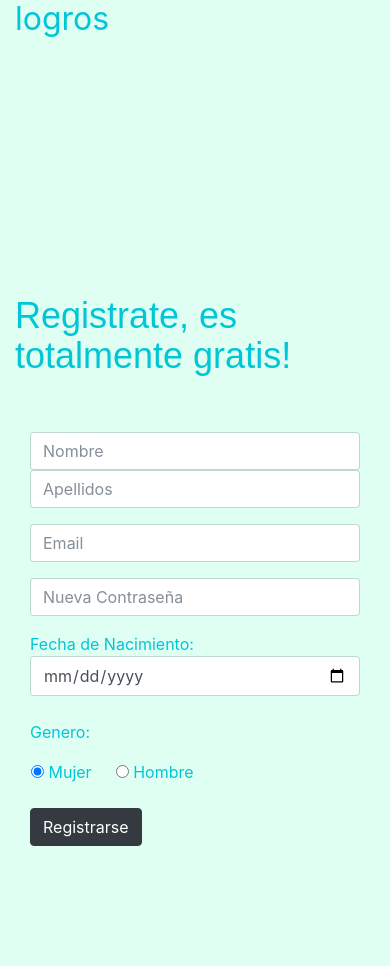
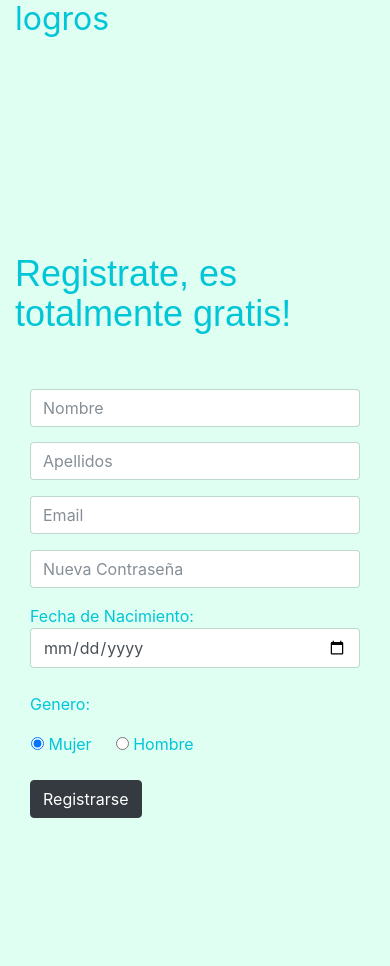
Before and after one commit to persas/G4Social, a PHP site: template templates/index.html in a window 390 px wide. Shown: the part 569-1535 px from the top of the page. After the commit the page ends 1387 px from the top, so only its background shows below. Run offline with PHP 8.4, Linux system fonts and the light colour scheme; the template is opened without the code that fills it, so the values that code supplies are empty; some libraries are stand-ins or nearby versions; some web fonts are replaced.

Commit message:
Cambios en el CSS para la version responsive

```diff
--- a/static/css/style-index.css
+++ b/static/css/style-index.css
@@ -22,7 +22,7 @@ nav{
 }
 /* CONTENIDO */
 #content #colum-left{
-	min-height:85vh;
+	min-height:80vh;
 }
 #content #colum-left h2{
 	font:'Helvetica';
@@ -37,12 +37,17 @@ nav{
 	color:#00c6d7;
 }
 #content #colum-right{
-	min-height:85vh;
+	min-height:80vh;
 }
 #content #colum-right h2{
 	color:#00c6d7;
 	font-size:36px;
 }
+@media only screen and (max-width: 576px) {
+	#content #registro #nombre{
+		margin-bottom:15px;
+	}
+}
 #content #registro{
 	color:#00c6d7;
 }
```
